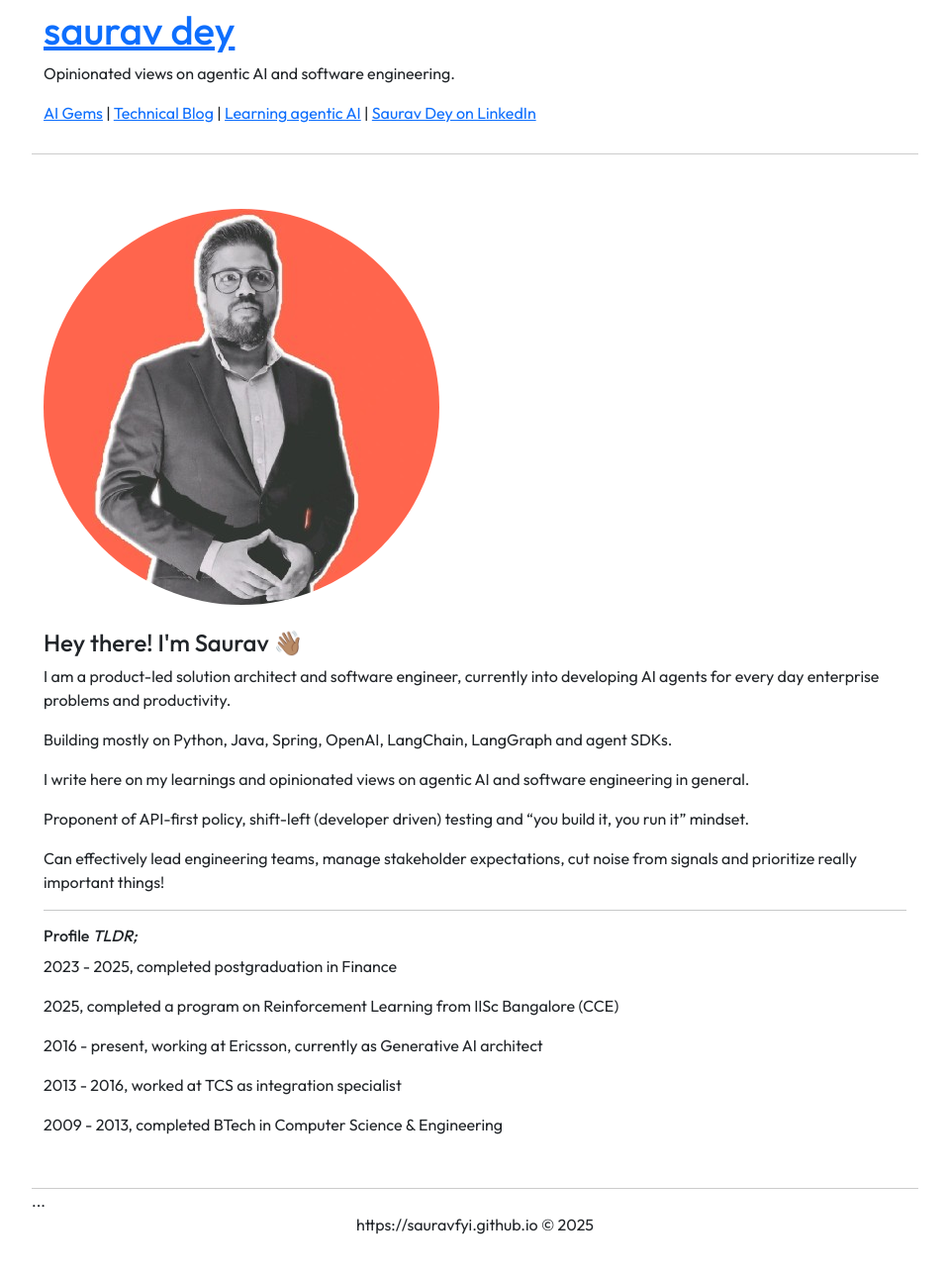
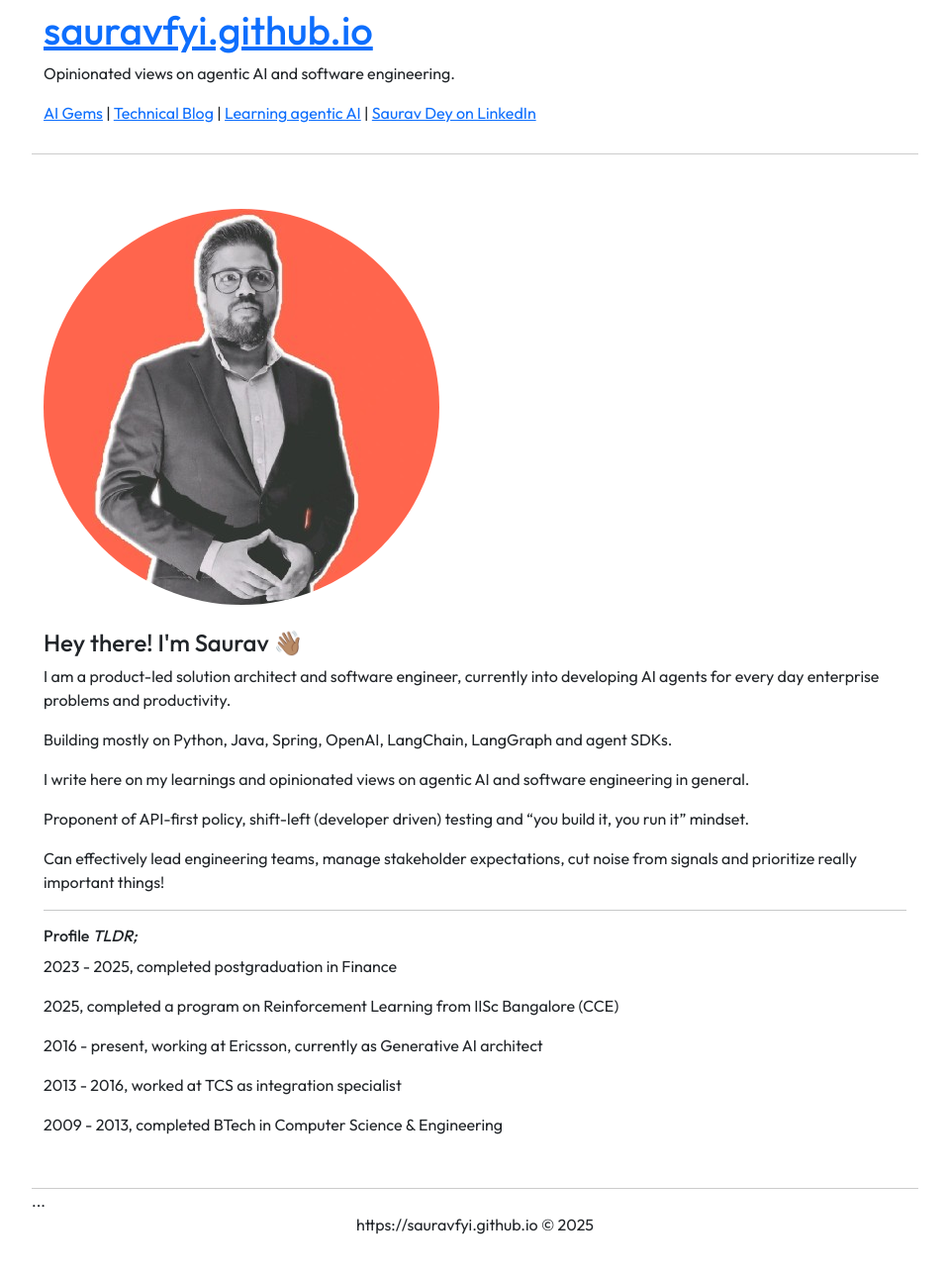
Before and after one commit to coffeeml/coffeeml.github.io, a Jekyll site: the page built from index.markdown, in a window 1280 px wide. Shown: the whole page at 99% size, without its empty margins (160-1119 px from the left). Built offline with Jekyll 4.4.1, drawn with Linux system fonts in a browser that asks for light colours; nearby versions of some CDN libraries.

Commit message:
Update _config.yml

```diff
--- a/_config.yml
+++ b/_config.yml
@@ -1,5 +1,5 @@
 # Site settings
-title: saurav dey
+title: sauravfyi.github.io
 email:
 description: Opinionated views on agentic AI and software engineering.
 baseurl: ""
```
